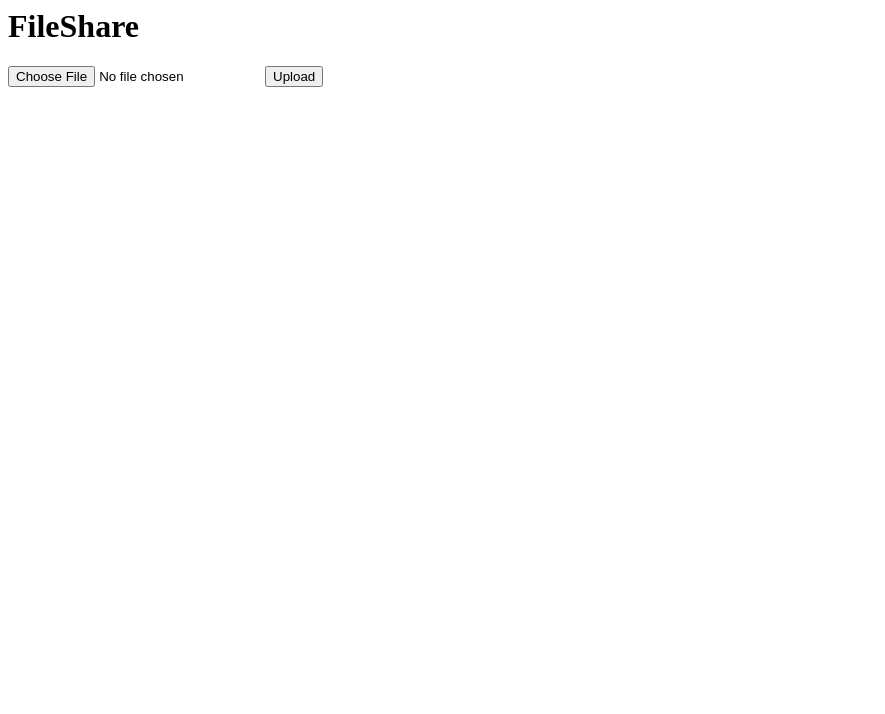
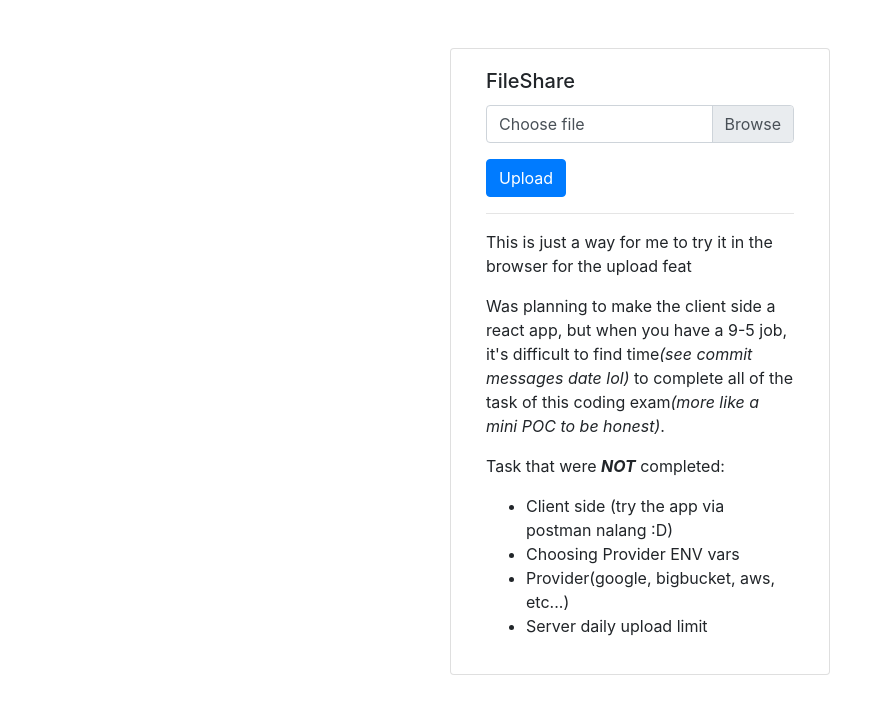
Before and after one commit to nbagonoc/sw, a website: page public/index.html in a window 1280 px wide. Shown: the whole page, without its empty margins (0-885 px from the left). Drawn offline with nearby package versions, Linux system fonts and the light colour scheme.

Commit message:
final message. need to work nah on my 9-5 Job lol

```diff
--- a/public/index.html
+++ b/public/index.html
@@ -1,5 +1,40 @@
-<h1>FileShare</h1>
-<form action="/api/files/" method="post" enctype="multipart/form-data">
-    <input type="file" name="file">
-    <button type="submit">Upload</button>
-</form>
+<!DOCTYPE html>
+<html lang="en">
+<head>
+    <meta charset="UTF-8">
+    <meta http-equiv="X-UA-Compatible" content="IE=edge">
+    <meta name="viewport" content="width=device-width, initial-scale=1.0">
+    <link rel="stylesheet" href="https://cdn.jsdelivr.net/npm/bootstrap@4.3.1/dist/css/bootstrap.min.css" integrity="sha384-ggOyR0iXCbMQv3Xipma34MD+dH/1fQ784/j6cY/iJTQUOhcWr7x9JvoRxT2MZw1T" crossorigin="anonymous">
+    <title>Document</title>
+</head>
+<body>
+    <div class="container">
+        <div class="row justify-content-md-center">
+            <div class="card col-4 mt-5">
+                <div class="card-body">
+                    <h5 class="card-title">FileShare</h5>
+                <form action="/api/files/" method="post" enctype="multipart/form-data">
+                    <div class="input-group mb-3">
+                        <div class="custom-file">
+                          <input type="file" name="file" class="custom-file-input" id="inputGroupFile01" aria-describedby="inputGroupFileAddon01">
+                          <label class="custom-file-label" for="inputGroupFile01">Choose file</label>
+                        </div>
+                      </div>
+                    <button class="btn btn-primary" type="submit">Upload</button>
+                </form>
+                <hr>
+                <p class="card-text">This is just a way for me to try it in the browser for the upload feat</p>
+                <p class="card-text">Was planning to make the client side a react app, but when you have a 9-5 job, it's difficult to find time<i>(see commit messages date lol)</i> to complete all of the task of this coding exam<i>(more like a mini POC to be honest)</i>.</p>
+                <p class="card-text">Task that were <i class="font-weight-bold">NOT</i> completed:</p>
+                <ul>
+                    <li>Client side (try the app via postman nalang :D)</li>
+                    <li>Choosing Provider ENV vars</li>
+                    <li>Provider(google, bigbucket, aws, etc...)</li>
+                    <li>Server daily upload limit</li>
+                </ul>
+                </div>
+            </div>
+        </div>
+    </div>
+</body>
+</html>
```
Also changed, not shown: 1 other file.
